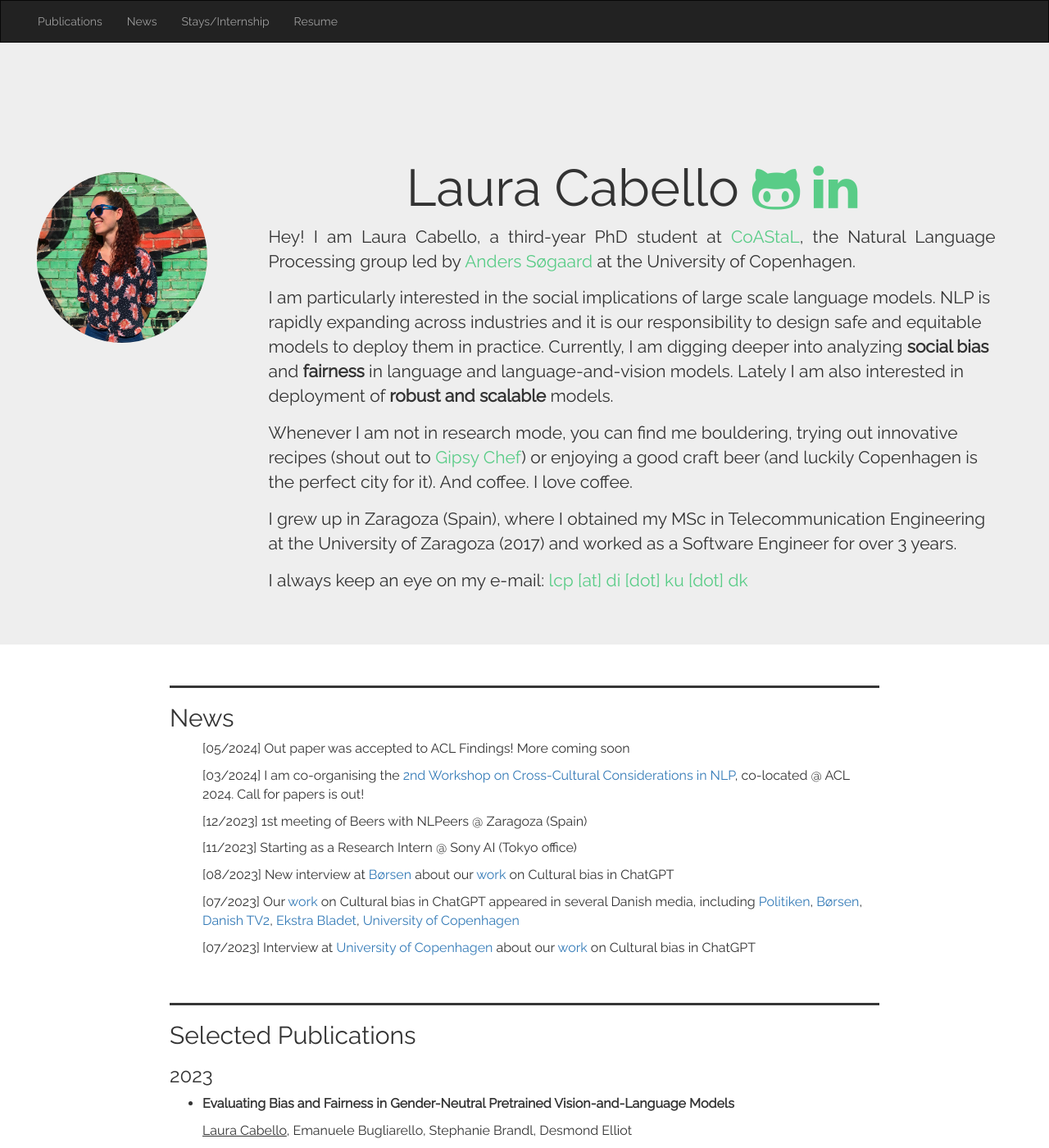
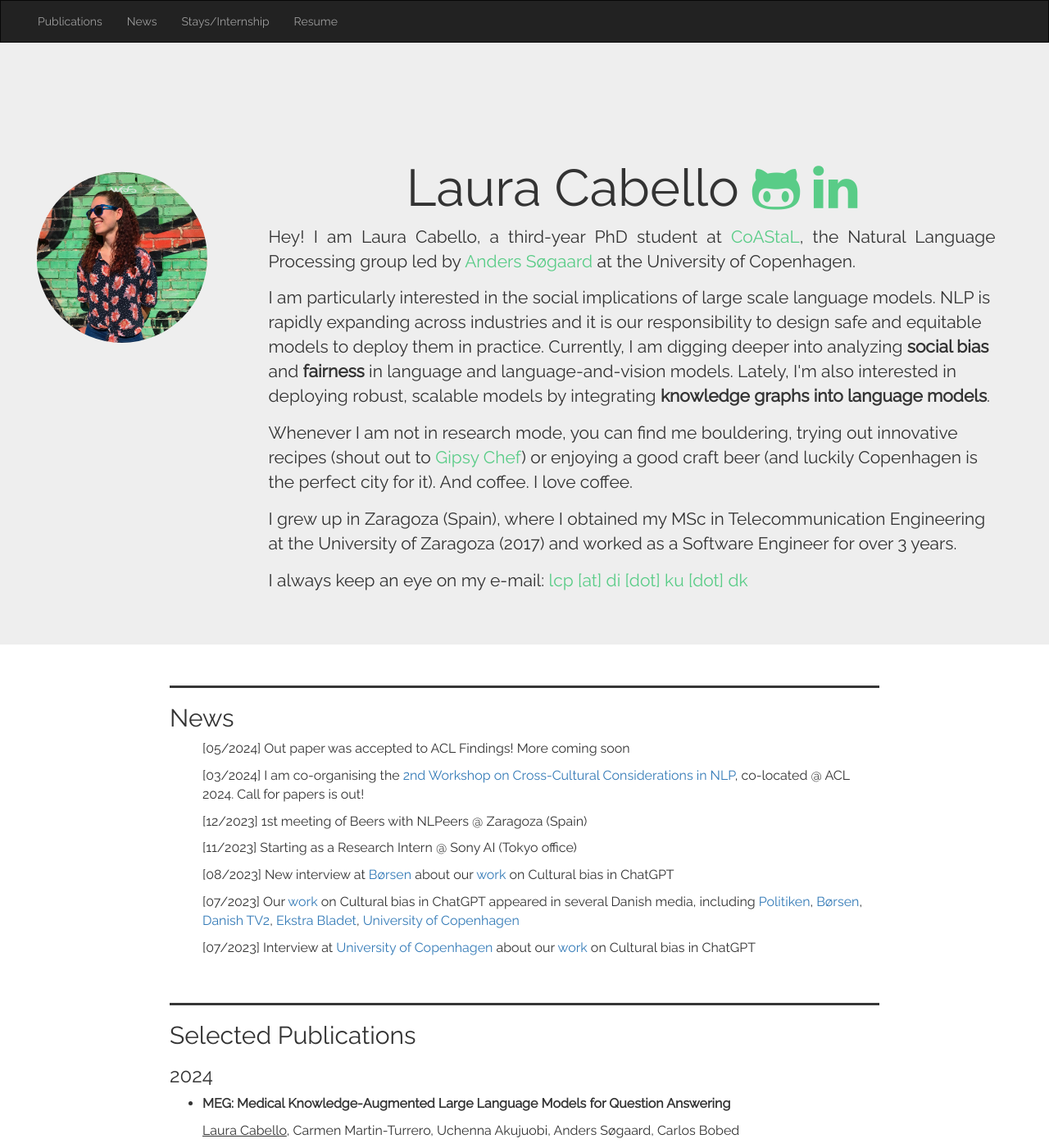
Before and after one commit to lautel/lautel.github.io, a Jekyll site: the page built from index.html, in a window 1280 px wide and 1400 px high. Shown: the whole window at 82% size. Built offline with Jekyll 4.4.1, drawn with Linux system fonts in a browser that asks for light colours; nearby versions of some CDN libraries; a style sheet for code colours, icons or effects is not loaded; some of the changed text lies outside the part shown.

Commit message:
Update index.html

```diff
--- a/index.html
+++ b/index.html
@@ -47,8 +47,8 @@ layout: aboutme
         <p align="left">I am particularly interested in the social implications of large scale language models. NLP is
           rapidly expanding across industries and it is our responsibility to design safe and equitable models to deploy
           them in practice. Currently, I am digging deeper into analyzing <strong>social bias</strong> and
-          <strong>fairness</strong> in language and language-and-vision models. Lately I am also interested in
-          deployment of <strong>robust and scalable</strong> models.
+          <strong>fairness</strong> in language and language-and-vision models. Lately, I'm also interested in
+          deploying robust, scalable models by integrating <strong>knowledge graphs into language models</strong>.
         </p>
         <p align="left">Whenever I am not in research mode, you can find me bouldering, trying out innovative recipes
           (shout out to <a href="https://gipsychef.es/category/bestial/">Gipsy Chef</a>) or enjoying a good craft beer
@@ -122,10 +122,33 @@ layout: aboutme
         <hr>
         <div id="publications" class="info-section" style="padding-bottom:25px">
           <h2>Selected Publications</h2>
-
+          <h3>2024</h3>
+          <ul>
+            <li>
+              <p>
+                <strong>MEG: Medical Knowledge-Augmented Large Language Models for Question Answering</strong>
+              </p>
+              <p><u>Laura Cabello</u>, Carmen Martin-Turrero, Uchenna Akujuobi, Anders Søgaard, Carlos Bobed</p>
+              <p>arXiv preprint</p>
+              <p>
+                <a href="https://arxiv.org/abs/2411.03883" target="_blank" type="button"
+                  class="btn btn-default btn-sm"><i class="fa fa-book"></i> Article</a>
+              </p>
+            </li>
+            <li>
+              <p>
+                <strong>It is Simple Sometimes: A Study On Improving Aspect-Based Sentiment Analysis Performance</strong>
+              </p>
+              <p><u>Laura Cabello</u>, Uchenna Akujuobi</p>
+              <p>Findings ACL 2024</p>
+              <p>
+                  <a href="https://aclanthology.org/2024.findings-acl.394/" target="_blank" type="button"
+                  class="btn btn-default btn-sm"><i class="fa fa-book"></i> Article</a>
+              </p>
+            </li>
+          </ul>
           <h3>2023</h3>
           <ul>
-
             <li>
               <p>
                 <strong>Evaluating Bias and Fairness in Gender-Neutral Pretrained Vision-and-Language Models</strong>
```
